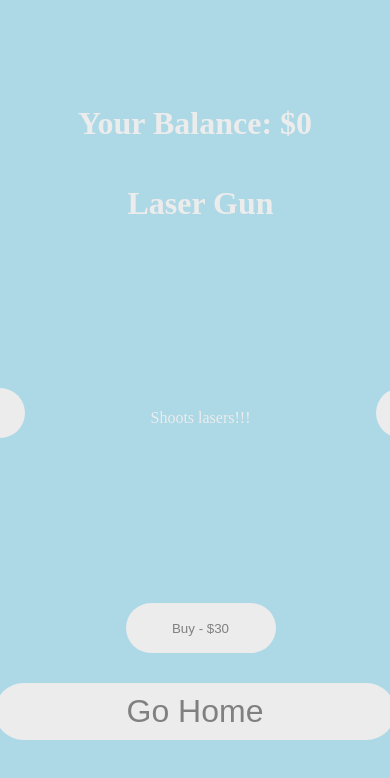
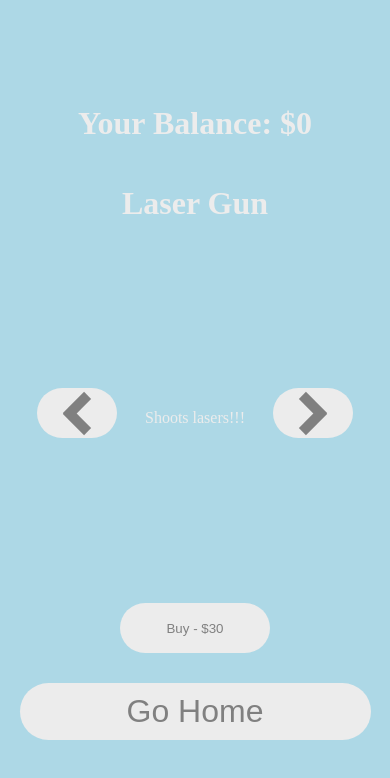
Before and after one commit to prettygoodstudios/sammy-2.0, a website built with webpack: page index.html in a window 390 px wide. Both pictures are taken after a click on the button "Store". Built offline with nearby package versions, Linux system fonts and the light colour scheme.

Commit message:
Improved responsiveness of store ui.

```diff
--- a/src/store/store.js
+++ b/src/store/store.js
@@ -25,7 +25,7 @@ export default class Store {
         const carousel = document.querySelector("#carousel");
         carousel.innerHTML = "";
 
-        this.products.forEach((product, i) => {
+        this.products.forEach(product => {
             const productDiv = document.createElement("div");
             productDiv.className = "store__carousel-row__content__product";
             const title = document.createElement("h1");
@@ -34,34 +34,38 @@ export default class Store {
             description.innerHTML = product.description;
             const buyButton = document.createElement("button");
             buyButton.innerHTML = "Buy - $"+product.price;
-            if(i != this.productIndex){
-                productDiv.style.display = "none";
-            }
             productDiv.appendChild(title);
             productDiv.appendChild(description);
             productDiv.appendChild(buyButton);
             carousel.appendChild(productDiv);
+        });
+        this.filterCarousel();
+    }
+
+    filterCarousel = () => {
+        document.querySelectorAll(".store__carousel-row__content__product").forEach((p, i) => {
+            p.style.display = this.productIndex == i ? "flex" : "none";
         });
     }
 
     incrementCarousel = () => {
         this.productIndex += 1;
         this.productIndex %= this.products.length;
-        this.generateCarousel();
+        this.filterCarousel();
     }
 
     decrementCarousel = () => {
         this.productIndex -= 1;
         this.productIndex = this.productIndex >= 0 ? this.productIndex : this.products.length-1;
-        this.generateCarousel();
+        this.filterCarousel();
     }
 
     close = () => {
-        delete this.products;
-        delete this.productIndex;
         document.removeEventListener("click", this.leftListener);
         document.removeEventListener("click", this.rightListener);
         document.removeEventListener("click", this.goHome);
+        delete this.products;
+        delete this.productIndex;
         closeStore();
     }
 }
--- a/src/styles/store.scss
+++ b/src/styles/store.scss
@@ -11,7 +11,6 @@
         display: flex;
         flex-direction: row;
         justify-content: space-between;
-        width: max(60vw, 500px);
         align-items: center;
 
         button{
@@ -23,6 +22,10 @@
                 width: 30px;
                 height: 10px;
                 background-color: gray;
+            }
+
+            &:active{
+                outline: none;
             }
         }
 
@@ -53,11 +56,14 @@
                 display: flex;
                 flex-direction: column;
                 justify-content: space-between;
-                height: min(500px, 90vh);
-                width: min(500px, 90vw);
+                height: min(500px, 70vh);
+                width: min(500px, 40vw);
                 align-items: center;
                 button{
                     width: 150px;
+                }
+                p{
+                    text-align: center;
                 }
             }
         }
@@ -66,6 +72,6 @@
     &__btn{
         margin: 20px 0px;
         font-size: 2em;
-        width: 400px;
+        width: min(400px, 90vw);
     }
 }
```
